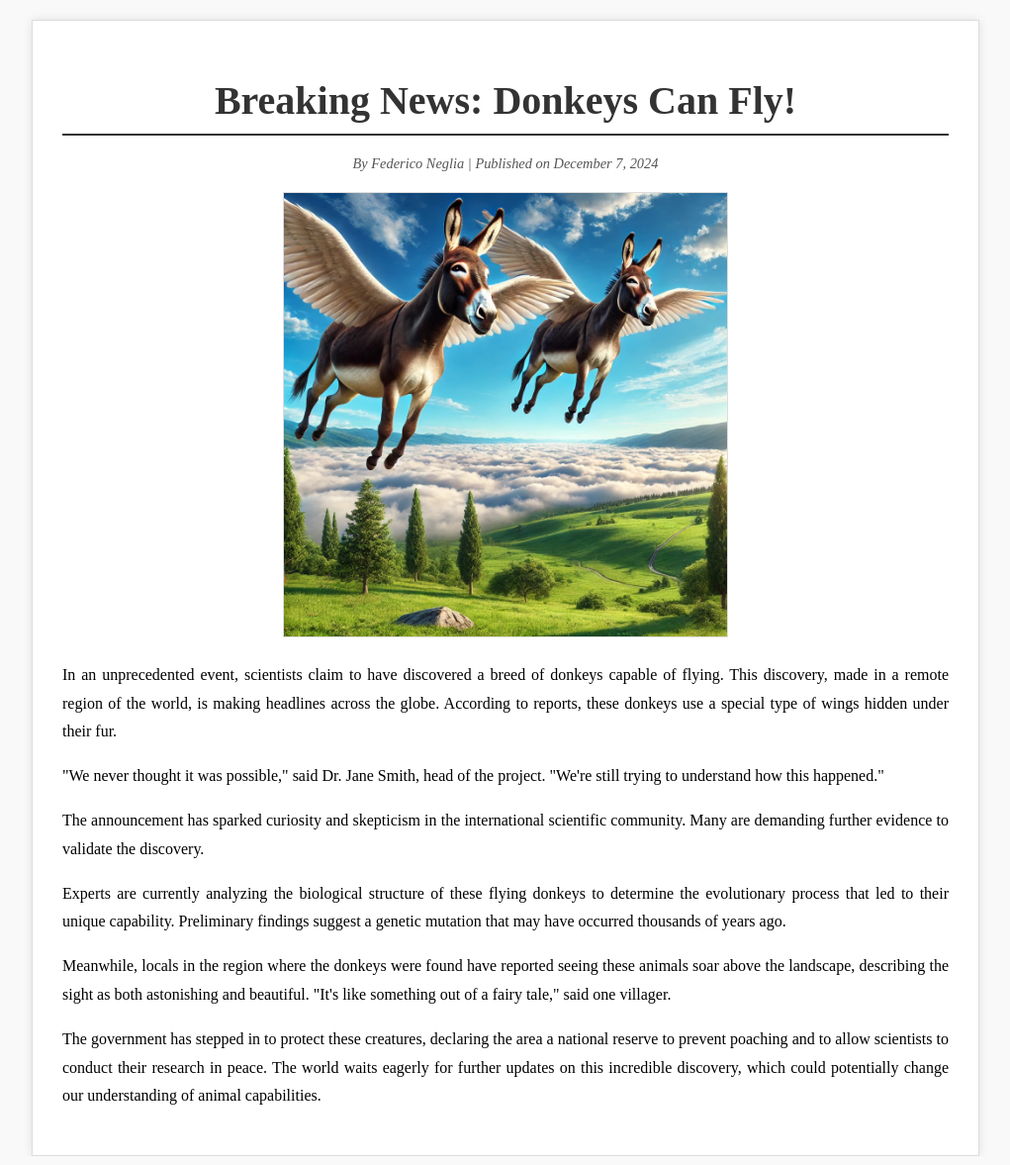
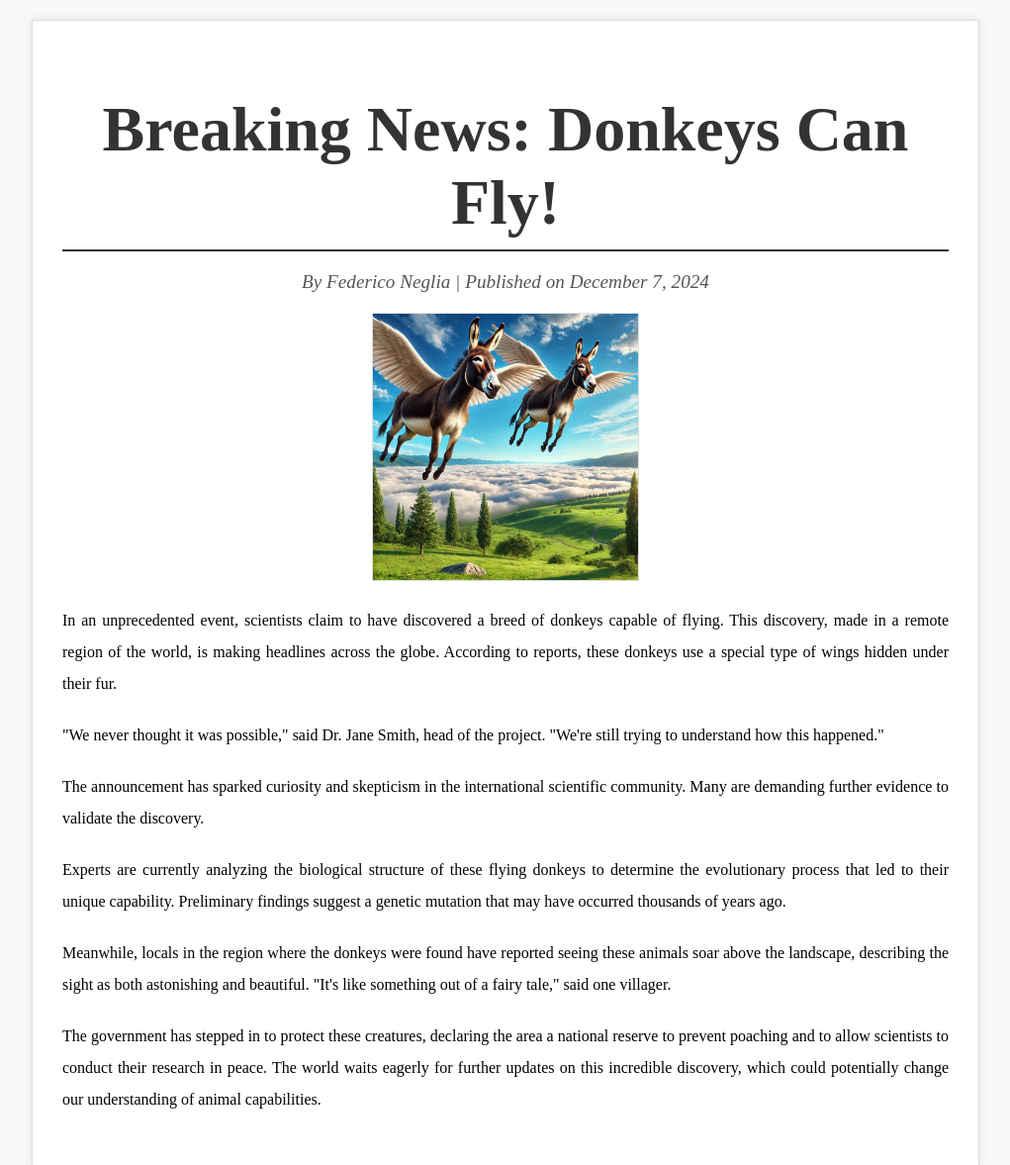
Before and after one commit to Frederick0109/englishnews, a plain HTML site: page index.html in a window 1280 px wide. Shown: the whole page at 99% size, without its empty margins (129-1150 px from the left). Drawn offline with Linux system fonts and the light colour scheme.

Commit message:
Update index.html

```diff
--- a/index.html
+++ b/index.html
@@ -24,7 +24,7 @@
     }
 
     h1 {
-              font-size: 2.5em;
+      font-size: 4em; /* Aumenta la dimensione del testo del titolo */
       color: #333;
       text-align: center;
       margin-bottom: 20px;
@@ -34,7 +34,7 @@
 
     .meta {
       color: #555;
-              font-size: 0.9em;
+      font-size: 1.2em; /* Aumenta la dimensione del testo del meta */
       margin-bottom: 20px;
       text-align: center;
       font-style: italic;
@@ -42,11 +42,11 @@
 
     .content {
       text-align: justify;
-              line-height: 1.8;
+      line-height: 2; /* Aumenta la distanza tra le righe per il contenuto */
     }
 
     .content p {
-              margin-bottom: 15px;
+      margin-bottom: 20px; /* Distanza maggiore tra i paragrafi */
     }
 
     .image {
@@ -55,7 +55,7 @@
     }
 
     .image img {
-              max-width: 50%; /* Reduce image size to 50% of its container */
+      max-width: 30%; /* Riduci la dimensione dell'immagine al 30% */
       height: auto;
       border: 1px solid #ddd;
     }
```
Lines whose indentation alone changed are shown as unchanged.
